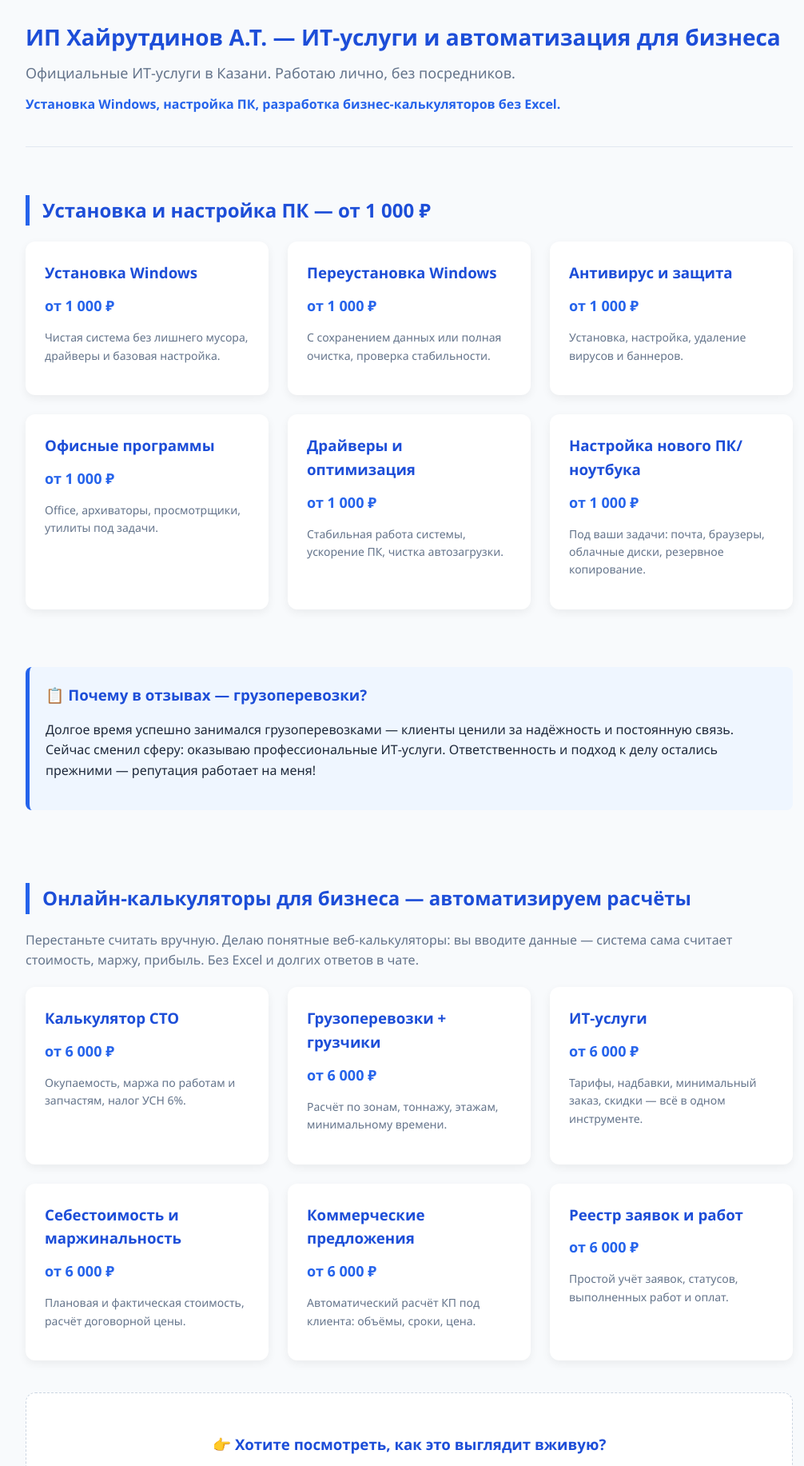
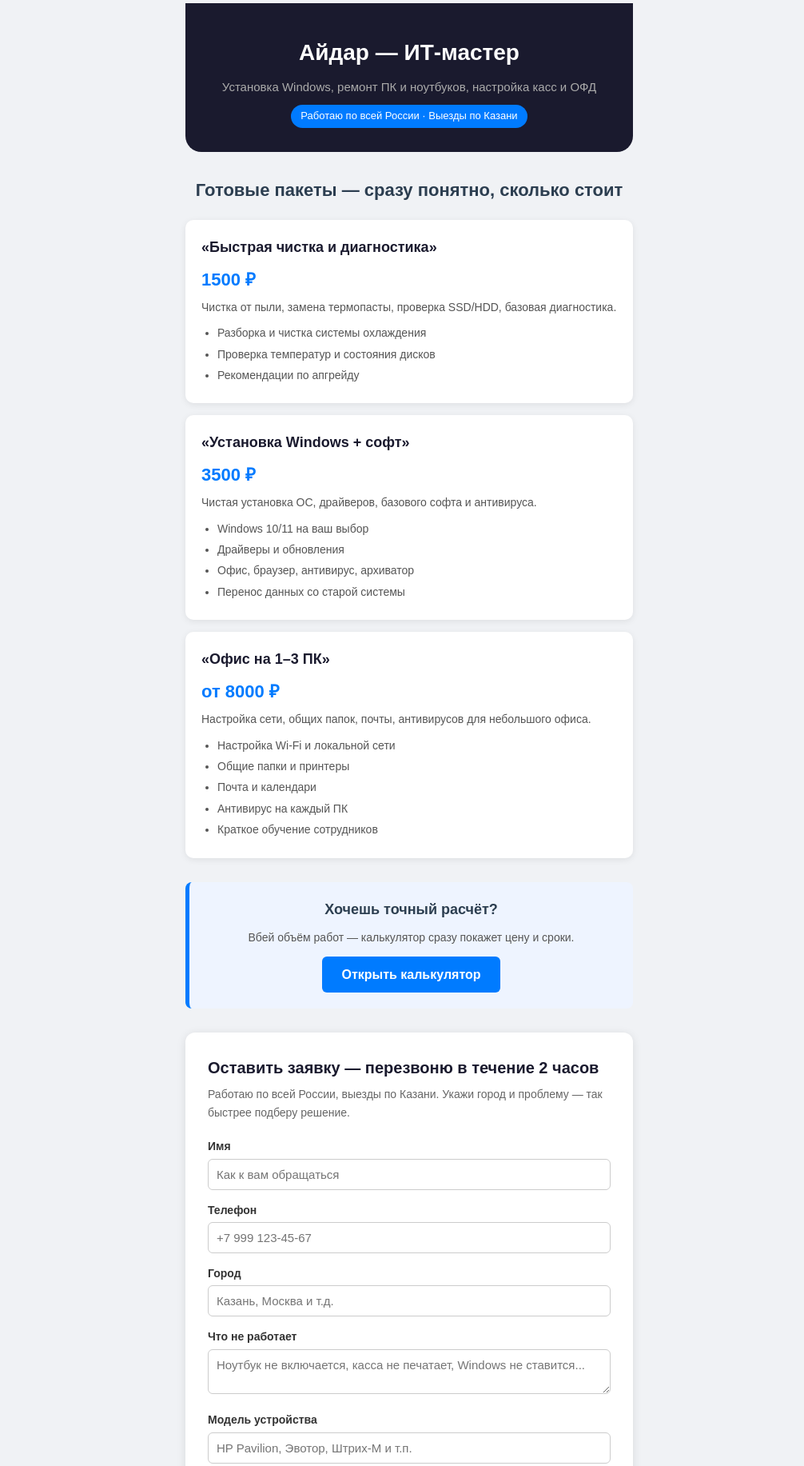
Before and after one commit to aidar-master/aidar-kazan.github.io, a plain HTML site: page index.html in a window 1280 px wide. Shown: the part 16-1849 px from the top of the page at 80% size, without its empty margins (128-1134 px from the left). Drawn offline with Linux system fonts and the light colour scheme.

Commit message:
Add files via upload

```diff
--- a/index.html
+++ b/index.html
@@ -1,204 +1,188 @@
 <!DOCTYPE html>
 <html lang="ru">
 <head>
-  <meta charset="UTF-8" />
-  <meta name="viewport" content="width=device-width, initial-scale=1.0"/>
-  <title>ИТ‑услуги и калькуляторы для бизнеса — ИП Хайрутдинов А.Т.</title>
+  <meta charset="UTF-8">
+  <meta name="viewport" content="width=device-width, initial-scale=1.0">
+  <title>Айдар — ИТ-мастер | Установка Windows, ремонт ПК, настройка касс</title>
+  <meta name="description" content="ИТ-услуги по всей России: установка Windows, чистка ноутбуков, настройка касс и ОФД. Выезды по Казани. ИП Хайрутдинов А.Т., ОКВЭД 62.01, 62.09.">
   <style>
-    :root {
-      --primary: #2563eb;
-      --primary-dark: #1d4ed8;
-      --bg: #f8fafc;
-      --card: #ffffff;
-      --text: #1e293b;
-      --gray: #64748b;
-      --accent: #10b981;
-    }
-    * { box-sizing: border-box; }
-    body { font-family: 'Segoe UI', Roboto, Arial, sans-serif; background-color: var(--bg); color: var(--text); margin: 0; padding: 0; line-height: 1.6; }
-    .container { max-width: 1000px; margin: 0 auto; padding: 0 20px; }
+    * { margin: 0; padding: 0; box-sizing: border-box; }
+    body { font-family: Arial, sans-serif; color: #2c3e50; background: #f0f2f5; line-height: 1.6; }
+    .container { max-width: 600px; margin: 0 auto; padding: 20px; }
 
-    /* Header */
-    header { padding: 40px 0; border-bottom: 1px solid #e2e8f0; }
-    h1 { margin: 0 0 8px 0; font-size: 28px; color: var(--primary-dark); }
-    p.subtitle { margin: 0; color: var(--gray); font-size: 18px; }
-    .tagline { margin-top: 12px; font-weight: 600; color: var(--primary); }
+    /* Шапка */
+    .header { text-align: center; padding: 40px 20px 30px; background: #1a1a2e; color: #fff; border-radius: 0 0 20px 20px; }
+    .header h1 { font-size: 28px; margin-bottom: 8px; }
+    .header p { font-size: 15px; color: #aaa; }
+    .header .badge { display: inline-block; margin-top: 10px; padding: 4px 12px; background: #007bff; border-radius: 20px; font-size: 13px; }
 
-    /* Sections */
-    section { padding: 40px 0; }
-    h2 { font-size: 24px; margin-bottom: 20px; color: var(--primary-dark); border-left: 5px solid var(--primary); padding-left: 16px; }
+    /* Пакеты */
+    .packages { margin: 30px 0; }
+    .packages h2 { text-align: center; margin-bottom: 20px; font-size: 22px; }
+    .package { background: #fff; border-radius: 10px; padding: 20px; margin-bottom: 15px; box-shadow: 0 2px 8px rgba(0,0,0,0.08); }
+    .package h3 { font-size: 18px; color: #1a1a2e; margin-bottom: 8px; }
+    .package .price { font-size: 22px; font-weight: bold; color: #007bff; }
+    .package p { color: #555; font-size: 14px; margin-top: 6px; }
+    .package ul { margin-top: 10px; padding-left: 20px; color: #555; font-size: 14px; }
+    .package li { margin-bottom: 4px; }
 
-    /* Grid */
-    .grid-3 { display: grid; grid-template-columns: repeat(auto-fit, minmax(260px, 1fr)); gap: 24px; }
-    .card { background: var(--card); padding: 24px; border-radius: 12px; box-shadow: 0 4px 12px rgba(0,0,0,0.06); }
-    .card h3 { margin: 0 0 12px 0; color: var(--primary-dark); }
-    .price { font-weight: bold; color: var(--primary); font-size: 18px; margin-bottom: 12px; }
-    .desc { color: var(--gray); font-size: 14px; }
+    /* Калькулятор */
+    .calc-box { text-align: center; background: #eef4ff; border-left: 5px solid #007bff; border-radius: 8px; padding: 20px; margin: 30px 0; }
+    .calc-box h3 { margin-bottom: 10px; font-size: 18px; }
+    .calc-box p { color: #555; font-size: 14px; margin-bottom: 12px; }
+    .calc-box a { display: inline-block; padding: 10px 24px; background: #007bff; color: #fff; text-decoration: none; border-radius: 6px; font-weight: bold; }
+    .calc-box a:hover { background: #0056b3; }
 
-    /* Reviews note */
-    .reviews-note { background: #eff6ff; border-left: 5px solid var(--primary); padding: 20px; border-radius: 8px; margin: 32px 0; }
-    .reviews-note h3 { margin: 0 0 12px 0; color: var(--primary-dark); }
+    /* Форма */
+    .form-section { background: #fff; border-radius: 12px; padding: 28px; margin: 30px 0; box-shadow: 0 2px 12px rgba(0,0,0,0.1); }
+    .form-section h2 { font-size: 20px; margin-bottom: 6px; color: #1a1a2e; }
+    .form-section .subtitle { color: #666; font-size: 14px; margin-bottom: 20px; }
+    .form-section label { display: block; font-weight: bold; color: #333; margin-bottom: 4px; font-size: 14px; }
+    .form-section input, .form-section textarea { width: 100%; padding: 10px; border: 1px solid #ccc; border-radius: 6px; font-size: 15px; margin-bottom: 14px; font-family: Arial, sans-serif; }
+    .form-section input:focus, .form-section textarea:focus { border-color: #007bff; outline: none; }
+    .form-section button { width: 100%; padding: 14px; background: #007bff; color: #fff; border: none; border-radius: 8px; font-size: 16px; font-weight: bold; cursor: pointer; }
+    .form-section button:hover { background: #0056b3; }
+    .form-section .success-msg { display: none; text-align: center; padding: 20px; background: #d4edda; color: #155724; border-radius: 8px; margin-top: 15px; font-size: 16px; }
 
-    /* Demo block */
-    .demo-block { background: #ffffff; padding: 30px; border: 1px dashed #cbd5e1; border-radius: 12px; text-align: center; }
-    .demo-block h3 { color: var(--primary-dark); margin-bottom: 12px; }
+    /* Контакты */
+    .contacts { text-align: center; padding: 20px; background: #1a1a2e; color: #aaa; border-radius: 12px; margin: 30px 0; font-size: 14px; }
+    .contacts a { color: #4da3ff; text-decoration: none; }
+    .contacts a:hover { text-decoration: underline; }
 
-    /* Formspree form */
-    .form-block { max-width: 500px; margin: 0 auto; background: var(--card); padding: 30px; border-radius: 12px; box-shadow: 0 4px 12px rgba(0,0,0,0.06); }
-    .form-group { margin-bottom: 16px; }
-    .form-group label { display: block; margin-bottom: 6px; color: var(--text); font-weight: 500; }
-    .form-group input, .form-group textarea { width: 100%; padding: 10px; border: 1px solid #cbd5e1; border-radius: 6px; font-size: 15px; }
-    button[type="submit"] { background: var(--primary); color: white; padding: 12px 24px; border: none; border-radius: 6px; font-weight: 600; cursor: pointer; transition: background 0.2s; }
-    button[type="submit"]:hover { background: var(--primary-dark); }
-
-    /* CTA */
-    .cta-block { background: var(--primary); color: white; padding: 40px; text-align: center; border-radius: 16px; margin: 40px 0; }
-    .cta-block h2 { color: white; margin: 0 0 16px 0; }
-    .btn { display: inline-block; background: white; color: var(--primary-dark); padding: 14px 28px; border-radius: 8px; text-decoration: none; font-weight: 600; transition: background 0.2s; }
-    .btn:hover { background: #e2e8f0; }
-
-    /* Footer */
-    footer { padding: 40px 0; color: var(--gray); border-top: 1px solid #e2e8f0; text-align: center; font-size: 14px; }
-
-    @media (max-width: 600px) {
-      h1 { font-size: 24px; }
-      .grid-3 { grid-template-columns: 1fr; }
-    }
+    /* Футер */
+    .footer { text-align: center; padding: 20px; color: #888; font-size: 12px; }
   </style>
 </head>
 <body>
   <div class="container">
-    <header>
-      <h1>ИП Хайрутдинов А.Т. — ИТ‑услуги и автоматизация для бизнеса</h1>
-      <p class="subtitle">Официальные ИТ‑услуги в Казани. Работаю лично, без посредников.</p>
-      <div class="tagline">Установка Windows, настройка ПК, разработка бизнес‑калькуляторов без Excel.</div>
-    </header>
 
-    <section>
-      <h2>Установка и настройка ПК — от 1 000 ₽</h2>
-      <div class="grid-3">
-        <div class="card">
-          <h3>Установка Windows</h3>
-          <div class="price">от 1 000 ₽</div>
-          <p class="desc">Чистая система без лишнего мусора, драйверы и базовая настройка.</p>
-        </div>
-        <div class="card">
-          <h3>Переустановка Windows</h3>
-          <div class="price">от 1 000 ₽</div>
-          <p class="desc">С сохранением данных или полная очистка, проверка стабильности.</p>
-        </div>
-        <div class="card">
-          <h3>Антивирус и защита</h3>
-          <div class="price">от 1 000 ₽</div>
-          <p class="desc">Установка, настройка, удаление вирусов и баннеров.</p>
-        </div>
-        <div class="card">
-          <h3>Офисные программы</h3>
-          <div class="price">от 1 000 ₽</div>
-          <p class="desc">Office, архиваторы, просмотрщики, утилиты под задачи.</p>
-        </div>
-        <div class="card">
-          <h3>Драйверы и оптимизация</h3>
-          <div class="price">от 1 000 ₽</div>
-          <p class="desc">Стабильная работа системы, ускорение ПК, чистка автозагрузки.</p>
-        </div>
-        <div class="card">
-          <h3>Настройка нового ПК/ноутбука</h3>
-          <div class="price">от 1 000 ₽</div>
-          <p class="desc">Под ваши задачи: почта, браузеры, облачные диски, резервное копирование.</p>
-        </div>
+    <!-- Шапка -->
+    <div class="header">
+      <h1>Айдар — ИТ-мастер</h1>
+      <p>Установка Windows, ремонт ПК и ноутбуков, настройка касс и ОФД</p>
+      <span class="badge">Работаю по всей России · Выезды по Казани</span>
+    </div>
+
+    <!-- Пакеты услуг -->
+    <div class="packages">
+      <h2>Готовые пакеты — сразу понятно, сколько стоит</h2>
+
+      <div class="package">
+        <h3>«Быстрая чистка и диагностика»</h3>
+        <span class="price">1500 ₽</span>
+        <p>Чистка от пыли, замена термопасты, проверка SSD/HDD, базовая диагностика.</p>
+        <ul>
+          <li>Разборка и чистка системы охлаждения</li>
+          <li>Проверка температур и состояния дисков</li>
+          <li>Рекомендации по апгрейду</li>
+        </ul>
       </div>
-    </section>
 
-    <section class="reviews-note">
-      <h3>📋 Почему в отзывах — грузоперевозки?</h3>
-      <p>Долгое время успешно занимался грузоперевозками — клиенты ценили за надёжность и постоянную связь. Сейчас сменил сферу: оказываю профессиональные ИТ‑услуги. Ответственность и подход к делу остались прежними — репутация работает на меня!</p>
-    </section>
+      <div class="package">
+        <h3>«Установка Windows + софт»</h3>
+        <span class="price">3500 ₽</span>
+        <p>Чистая установка ОС, драйверов, базового софта и антивируса.</p>
+        <ul>
+          <li>Windows 10/11 на ваш выбор</li>
+          <li>Драйверы и обновления</li>
+          <li>Офис, браузер, антивирус, архиватор</li>
+          <li>Перенос данных со старой системы</li>
+        </ul>
+      </div>
 
-    <section>
-      <h2>Онлайн‑калькуляторы для бизнеса — автоматизируем расчёты</h2>
-      <p style="color: var(--gray); margin-bottom: 20px;">Перестаньте считать вручную. Делаю понятные веб‑калькуляторы: вы вводите данные — система сама считает стоимость, маржу, прибыль. Без Excel и долгих ответов в чате.</p>
-      <div class="grid-3">
-        <div class="card">
-          <h3>Калькулятор СТО</h3>
-          <div class="price">от 6 000 ₽</div>
-          <p class="desc">Окупаемость, маржа по работам и запчастям, налог УСН 6%.</p>
-        </div>
-        <div class="card">
-          <h3>Грузоперевозки + грузчики</h3>
-          <div class="price">от 6 000 ₽</div>
-          <p class="desc">Расчёт по зонам, тоннажу, этажам, минимальному времени.</p>
-        </div>
-        <div class="card">
-          <h3>ИТ‑услуги</h3>
-          <div class="price">от 6 000 ₽</div>
-          <p class="desc">Тарифы, надбавки, минимальный заказ, скидки — всё в одном инструменте.</p>
-        </div>
-        <div class="card">
-          <h3>Себестоимость и маржинальность</h3>
-          <div class="price">от 6 000 ₽</div>
-          <p class="desc">Плановая и фактическая стоимость, расчёт договорной цены.</p>
-        </div>
-        <div class="card">
-          <h3>Коммерческие предложения</h3>
-          <div class="price">от 6 000 ₽</div>
-          <p class="desc">Автоматический расчёт КП под клиента: объёмы, сроки, цена.</p>
-        </div>
-        <div class="card">
-          <h3>Реестр заявок и работ</h3>
-          <div class="price">от 6 000 ₽</div>
-          <p class="desc">Простой учёт заявок, статусов, выполненных работ и оплат.</p>
-        </div>
+      <div class="package">
+        <h3>«Офис на 1–3 ПК»</h3>
+        <span class="price">от 8000 ₽</span>
+        <p>Настройка сети, общих папок, почты, антивирусов для небольшого офиса.</p>
+        <ul>
+          <li>Настройка Wi-Fi и локальной сети</li>
+          <li>Общие папки и принтеры</li>
+          <li>Почта и календари</li>
+          <li>Антивирус на каждый ПК</li>
+          <li>Краткое обучение сотрудников</li>
+        </ul>
       </div>
-    </section>
+    </div>
 
-    <section class="demo-block">
-      <h3>👉 Хотите посмотреть, как это выглядит вживую?</h3>
-      <p>Есть демо‑версии калькуляторов (вкладки, адаптив, логика расчёта). Напишите «демо» в форме ниже — пришлю ссылку на GitHub Pages, где можно пощёлкать все режимы.</p>
-    </section>
+    <!-- Калькулятор -->
+    <div class="calc-box">
+      <h3>Хочешь точный расчёт?</h3>
+      <p>Вбей объём работ — калькулятор сразу покажет цену и сроки.</p>
+      <!-- Замени ссылку на свой калькулятор -->
+      <a href="ССЫЛКА_НА_КАЛЬКУЛЯТОР">Открыть калькулятор</a>
+    </div>
 
-    <section>
-      <h2>Форма заявки (Formspree)</h2>
-      <!-- Замени YOUR_FORM_SPREE_URL на свою ссылку из Formspree -->
-      <form action="https://formspree.io/f/YOUR_FORM_SPREE_URL" method="POST" class="form-block">
-        <div class="form-group">
-          <label for="name">Ваше имя</label>
-          <input type="text" id="name" name="name" required placeholder="Иван">
-        </div>
-        <div class="form-group">
-          <label for="email">Email</label>
-          <input type="email" id="email" name="email" required placeholder="mail@example.com">
-        </div>
-        <div class="form-group">
-          <label for="service">Что интересует</label>
-          <select id="service" name="service" required>
-            <option value="">Выберите услугу</option>
-            <option value="установка windows">Установка Windows / настройка ПК</option>
-            <option value="калькулятор сто">Калькулятор СТО</option>
-            <option value="калькулятор грузоперевозки">Калькулятор грузоперевозки + грузчики</option>
-            <option value="калькулятор ит">Калькулятор ИТ‑услуг</option>
-            <option value="другое">Другое (опишите в комментарии)</option>
-          </select>
-        </div>
-        <div class="form-group">
-          <label for="comment">Комментарий / задача</label>
-          <textarea id="comment" name="comment" rows="4" placeholder="Например: нужен калькулятор СТО с учётом налога УСН 6%, маржи по работам и запчастям..."></textarea>
-        </div>
+    <!-- Форма заявки -->
+    <div class="form-section">
+      <h2>Оставить заявку — перезвоню в течение 2 часов</h2>
+      <p class="subtitle">Работаю по всей России, выезды по Казани. Укажи город и проблему — так быстрее подберу решение.</p>
+
+      <form id="my-form" action="https://formspree.io/f/xkjnyvqa" method="POST">
+        <label for="name">Имя</label>
+        <input type="text" id="name" name="name" required placeholder="Как к вам обращаться">
+
+        <label for="phone">Телефон</label>
+        <input type="tel" id="phone" name="phone" required placeholder="+7 999 123-45-67">
+
+        <label for="city">Город</label>
+        <input type="text" id="city" name="city" required placeholder="Казань, Москва и т.д.">
+
+        <label for="problem">Что не работает</label>
+        <textarea id="problem" name="problem" required placeholder="Ноутбук не включается, касса не печатает, Windows не ставится..."></textarea>
+
+        <label for="model">Модель устройства</label>
+        <input type="text" id="model" name="model" placeholder="HP Pavilion, Эвотор, Штрих-М и т.п.">
+
+        <label for="time">Когда удобно перезвонить</label>
+        <input type="text" id="time" name="time" placeholder="После 18:00, в выходные, днём">
+
         <button type="submit">Отправить заявку</button>
       </form>
-    </section>
 
-    <section class="cta-block">
-      <h2>Консультация ни к чему не обязывает</h2>
-      <p style="margin-bottom: 20px; font-size: 16px;">Достаточно рассказать, что хотите получить — без сложных ТЗ. Перенесу ваши тарифы и правила в понятный интерфейс.</p>
-      <a href="mailto:Aidar443@yandex.ru" class="btn">Написать на почту</a>
-      <p style="margin-top: 16px; font-size: 13px; opacity: 0.8;">Или оставьте заявку в форме — пришлю демо‑версию и список 3–4 цифр, которые нужно прислать для адаптации.</p>
-    </section>
+      <div class="success-msg" id="success-msg">
+        Заявка отправлена! Перезвоню в течение 2 часов.
+      </div>
+    </div>
 
-    <footer>
-      <p>ИП Хайрутдинов А.Т. • Казань • Работаю по всей России удалённо</p>
-      <p>Официальный договор по запросу • УСН, все закрывающие документы</p>
-    </footer>
+    <!-- Контакты -->
+    <div class="contacts">
+      <p><strong>ИП Хайрутдинов А.Т.</strong></p>
+      <p>ОКВЭД 62.01, 62.09 · УСН 6%</p>
+      <p>Почта: <a href="mailto:Aidar443@yandex.ru">Aidar443@yandex.ru</a></p>
+      <p style="margin-top: 10px; font-size: 12px; color: #666;">Работаю по всей России удалённо, выезды — по Казани</p>
+    </div>
+
+    <!-- Футер -->
+    <div class="footer">
+      <p>© 2026 Айдар — ИТ-мастер</p>
+    </div>
+
   </div>
+
+  <!-- AJAX-отправка формы -->
+  <script>
+    const form = document.getElementById('my-form');
+    const successMsg = document.getElementById('success-msg');
+
+    form.addEventListener('submit', async function(e) {
+      e.preventDefault();
+      const data = new FormData(form);
+      try {
+        const response = await fetch('https://formspree.io/f/xkjnyvqa', {
+          method: 'POST',
+          body: data,
+          headers: { 'Accept': 'application/json' }
+        });
+        if (response.ok) {
+          form.style.display = 'none';
+          successMsg.style.display = 'block';
+        } else {
+          alert('Что-то пошло не так. Попробуйте ещё раз или напишите на Aidar443@yandex.ru');
+        }
+      } catch (error) {
+        alert('Ошибка отправки. Напишите на почту: Aidar443@yandex.ru');
+      }
+    });
+  </script>
 </body>
 </html>
```
